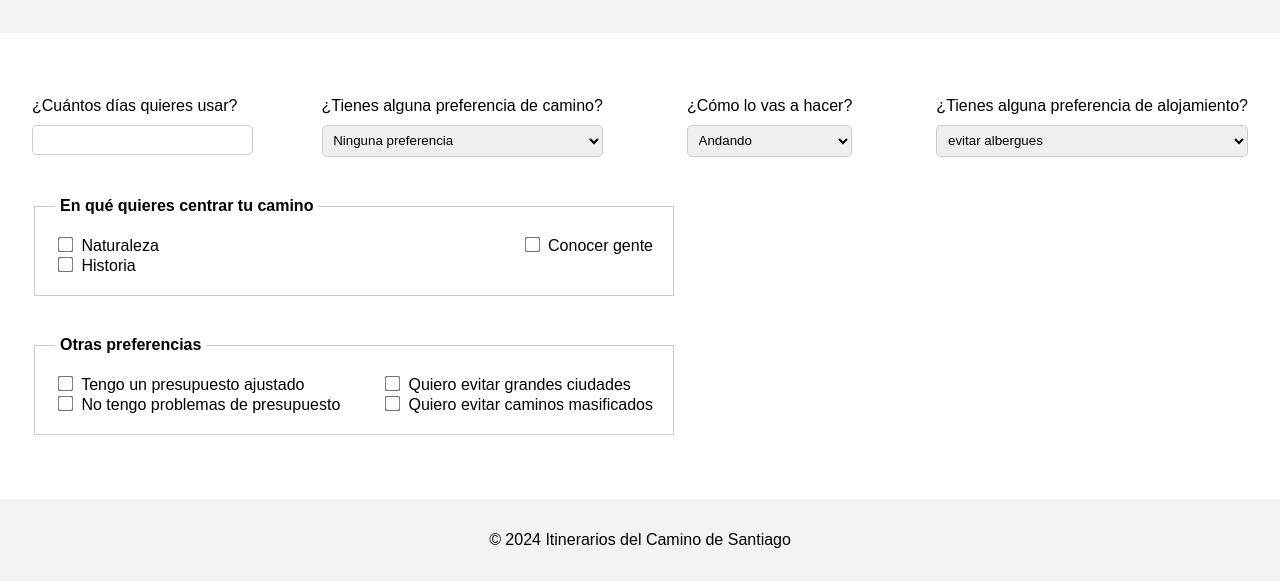
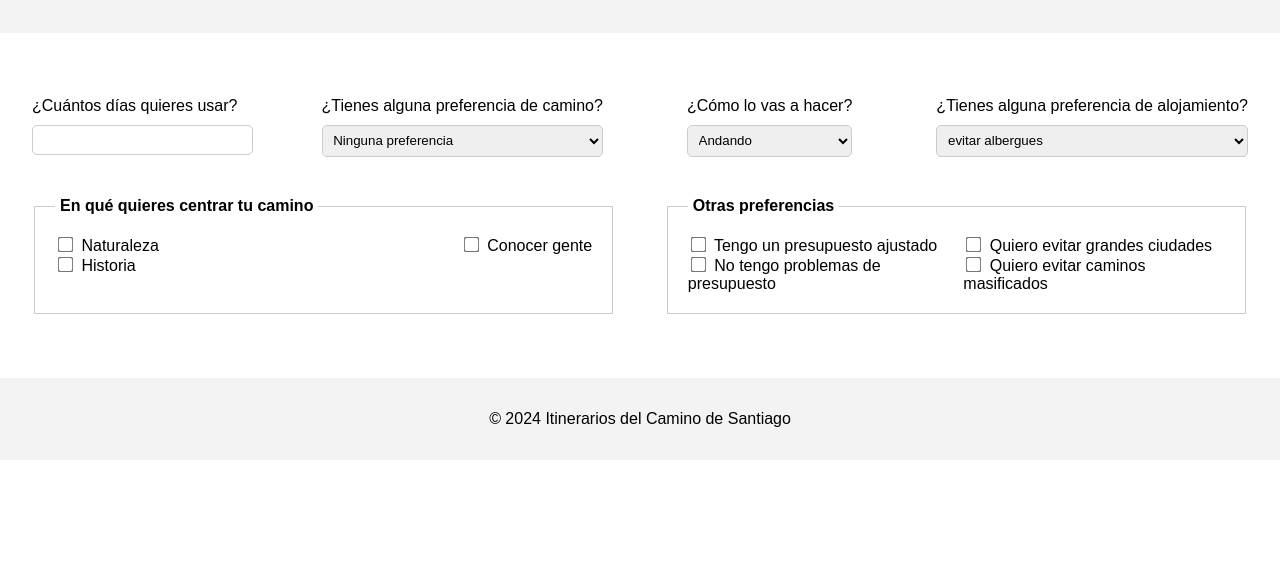
Before and after one commit to lrtudela/caminoplanner, a website: page index.html in a window 1280 px wide. Shown: the part 301-882 px from the top of the page. After the commit the page ends 800 px from the top, so only its background shows below. Drawn offline with Linux system fonts and the light colour scheme.

Commit message:
Update style.css

```diff
--- a/style.css
+++ b/style.css
@@ -60,7 +60,7 @@ input[type="number"], select {
 
 /* Estilos para cada fieldset de checkboxes */
 .checkboxes-fieldset {
-    width: calc(50% - 10px); /* Ajusta el ancho para dos fieldsets por fila, considerando el gap */
+    width: calc(45% - 10px); /* Ajusta el ancho para dos fieldsets por fila, considerando el gap */
     border: 1px solid #ccc;
     padding: 20px;
     margin-top: 20px;
```
